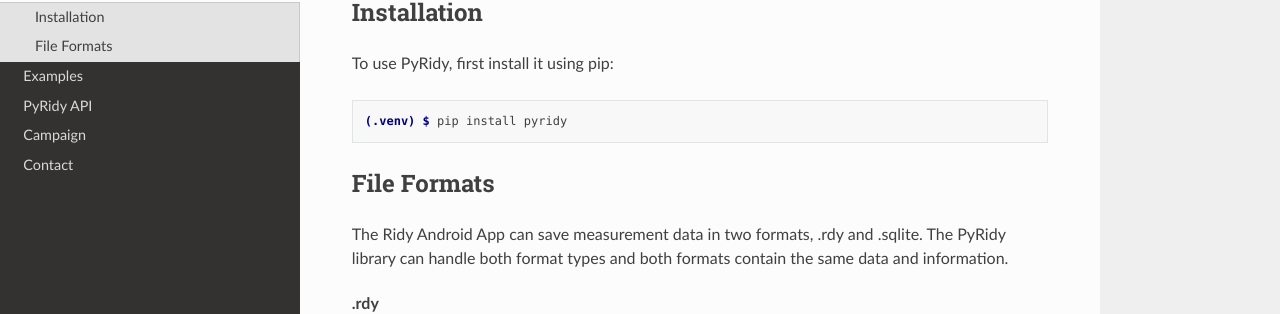
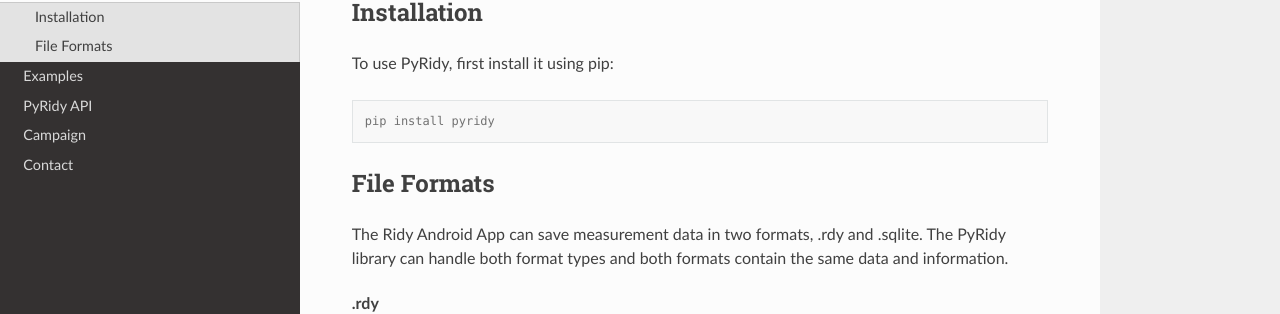
Before and after one commit to ifs-rwth-aachen/PyRidy, a Sphinx documentation site: the page built from docs/source/usage.rst, in a window 1280 px wide. Shown: the part 164-478 px from the top of the page. Built offline with Sphinx 7.4.7 and the Read the Docs theme 2.0.0, drawn with Linux system fonts in a browser that asks for light colours; pages that are not in the unit, such as notebooks, are missing from menus.

```diff
--- a/docs/source/usage.rst
+++ b/docs/source/usage.rst
@@ -10,7 +10,7 @@ To use PyRidy, first install it using pip:
 
 .. code-block:: console
 
-   (.venv) $ pip install pyridy
+   pip install pyridy
 
 File Formats
 ############
```
Also changed, not shown: docs/source/images/rwth_ifs_de_rgb.png (deleted), 1 other file.
